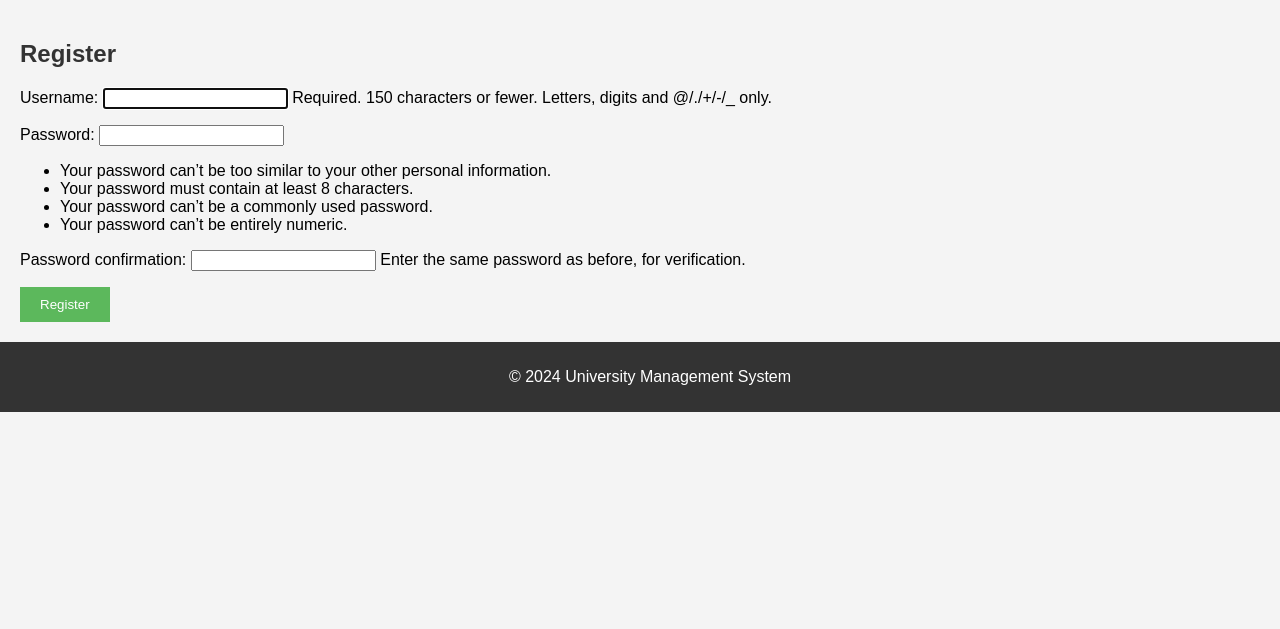
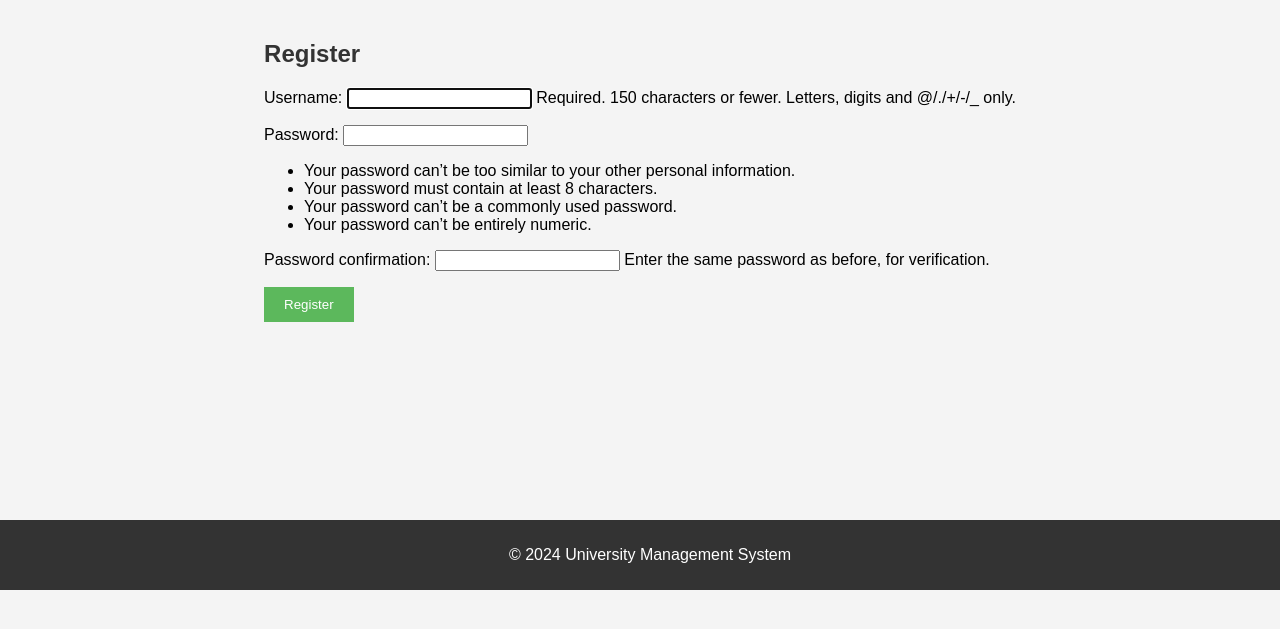
Before and after one commit to AbirHasanSupta/UniversityManagement_Django, a Django app: page /register/ in a window 1280 px wide. Shown: the part 118-747 px from the top of the page. Run offline with Django 4.2, Linux system fonts and the light colour scheme.

Commit message:
UI improvement and minor features added

```diff
--- a/people/models.py
+++ b/people/models.py
@@ -16,7 +16,7 @@ class Teachers(models.Model):
     age = models.IntegerField(validators=[age_validator])
     salary = models.DecimalField(max_digits=10, decimal_places=2)
     department = models.ForeignKey(Departments, on_delete=models.CASCADE)
-    course = models.ManyToManyField(Courses, blank=True)
+    course = models.ManyToManyField(Courses, blank=True, related_name="teachers")
 
     def __str__(self):
         return self.name
--- a/people/password_generator.py
+++ b/people/password_generator.py
@@ -1,6 +1,4 @@
 import random
-
-
 
 password_set = [
     [
--- a/static/css/styles.css
+++ b/static/css/styles.css
@@ -62,3 +62,14 @@ a {
 #delete-button{
     background-color: #d85252;
 }
+
+.form-container {
+    display: flex;
+    align-items: center;
+    justify-content: center;
+
+}
+
+.block-content{
+    height: 60vh;
+}
--- a/templates/base.html
+++ b/templates/base.html
@@ -25,7 +25,9 @@
         </nav>
     </header>
     <main>
+    <div class="block-content">
         {% block content %}{% endblock %}
+    </div>
         {% if messages %}
             {% for message in messages %}
                 <p>{{ message }}</p>
--- a/templates/login.html
+++ b/templates/login.html
@@ -1,10 +1,15 @@
 {% extends 'base.html' %}
 
 {% block content %}
+
+    <div class="form-container">
+    <div>
     <h2>Login</h2>
         <form method="POST">
             {% csrf_token %}
             {{ form.as_p }}
             <button type="submit">Login</button>
         </form>
+    </div>
+    </div>
 {% endblock %}
--- a/templates/register.html
+++ b/templates/register.html
@@ -2,10 +2,14 @@
 {% extends 'base.html' %}
 
 {% block content %}
+    <div class="form-container">
+        <div>
             <h2>Register</h2>
             <form method="POST">
                 {% csrf_token %}
                 {{ form.as_p }}
                 <button type="submit">Register</button>
             </form>
+        </div>
+    </div>
 {% endblock %}
```
Also changed, not shown: people/templates/people/add_course.html (+6 -1 lines), people/migrations/0004_alter_teachers_designation.py (added), people/migrations/0005_alter_teachers_course.py (added). Lines whose indentation alone changed are shown as unchanged.
